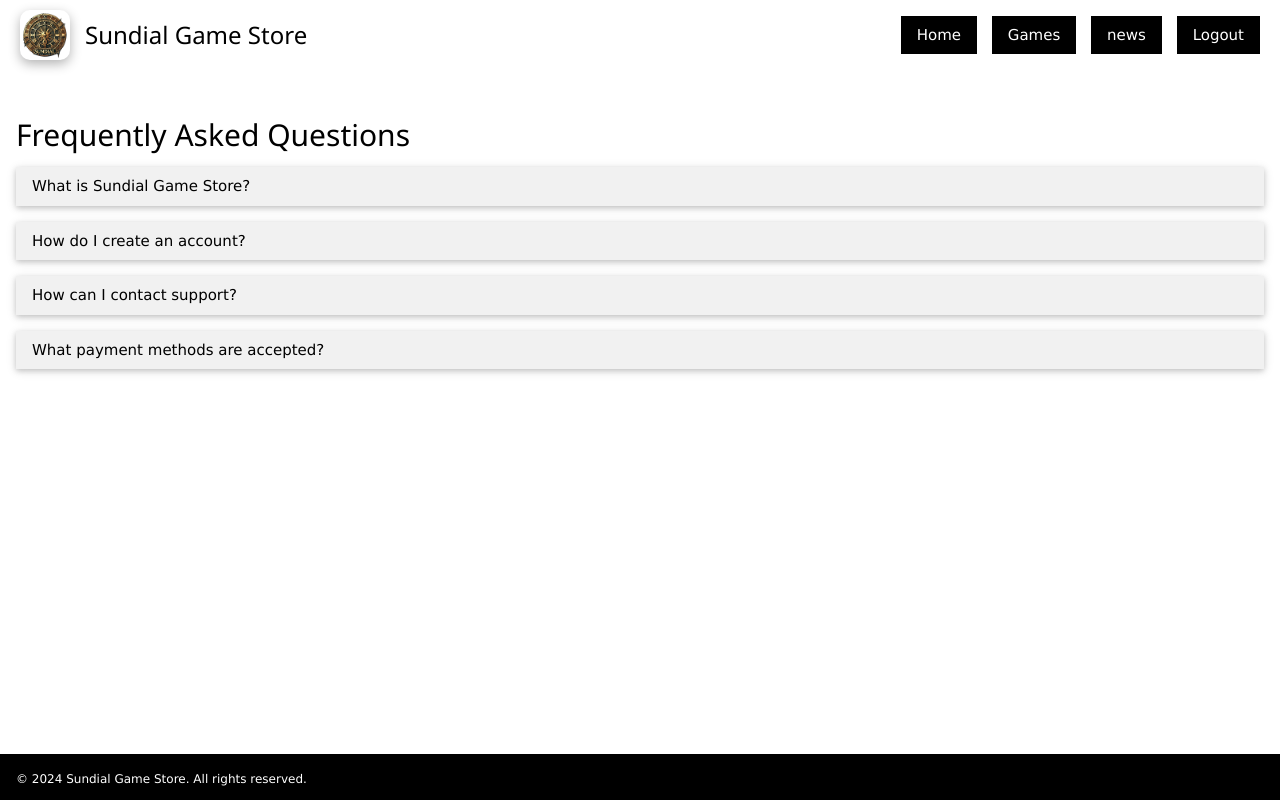
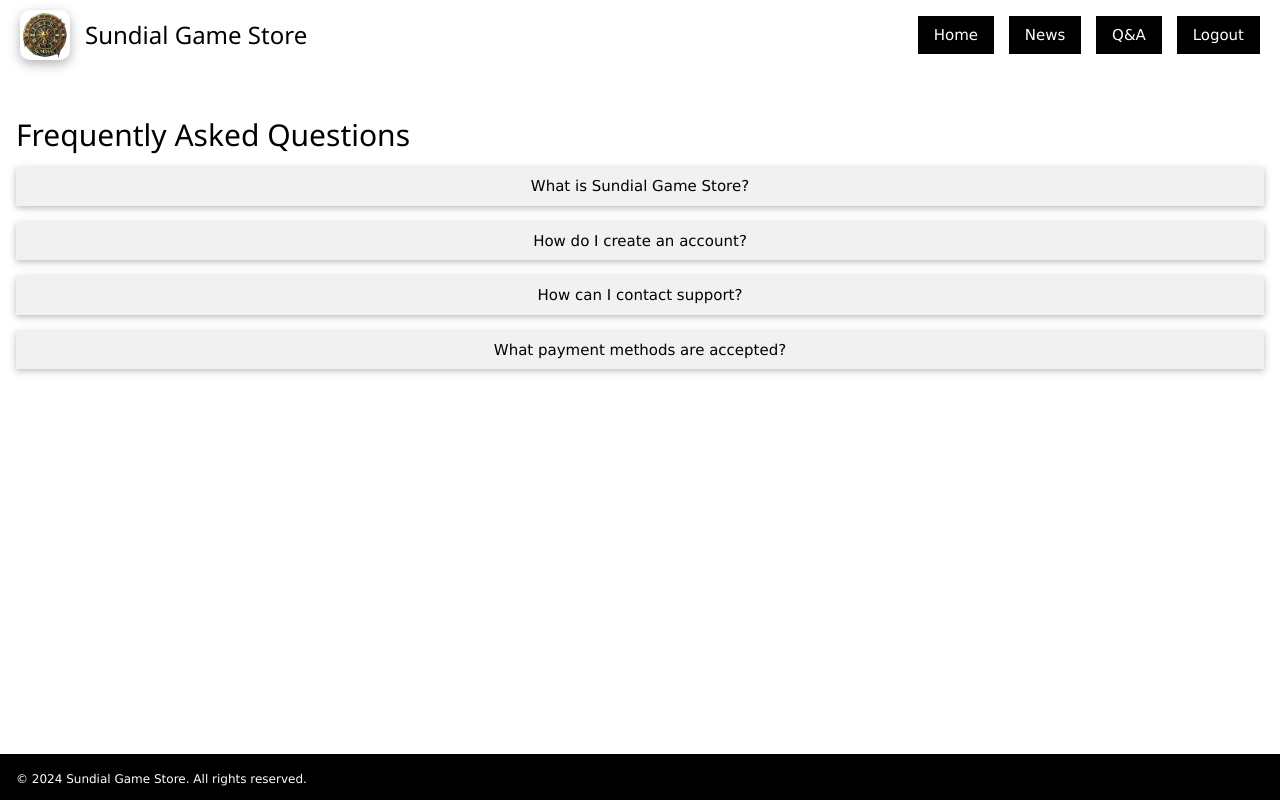
Before and after one commit to Egli001/game-store, a plain HTML site: page QandA.html in a window 1280 px wide. Drawn offline with nearby package versions, Linux system fonts and the light colour scheme.

Commit message:
Update QandA.html

```diff
--- a/QandA.html
+++ b/QandA.html
@@ -10,21 +10,21 @@
 </head>
 <body>
     <div class="header-container responsive-header">
-        <div class="left-header">
-            <img class="logo" src="Images/Sundial_logo.png" alt="Logo">
-            <h1 class="site-title">Sundial Game Store</h1>
+        <div class="left-header"> <!-- Left side of header -->
+            <img class="logo" src="Images/Sundial_logo.png" alt="Logo"> <!-- Site logo image -->
+            <h1 class="site-title">Sundial Game Store</h1> <!-- Site title -->
         </div>
-        <div class="right-header">
+        <div class="right-header"> <!-- Right side of header with navigation buttons -->
             <a href="SUNDIAL_Front_Page.html" class="w3-button w3-black">Home</a>
-            <a href="Games.html" class="w3-button w3-black">Games</a>
-            <a href="news.html" class="w3-button w3-black">news</a>
+            <a href="news.html" class="w3-button w3-black">News</a>
+            <a href="QandA.html" class="w3-button w3-black">Q&A</a>
             <a href="index.html" class="w3-button w3-black">Logout</a>
         </div>
     </div>
     <div class="w3-container w3-padding-32">
         <h2>Frequently Asked Questions</h2>
         <div class="w3-card w3-margin-bottom">
-            <button onclick="this.nextElementSibling.classList.toggle('w3-show')" class="w3-button w3-block w3-light-grey w3-left-align">
+            <button onclick="this.nextElementSibling.classList.toggle('w3-show')" class="w3-button w3-block w3-light-grey">
                 What is Sundial Game Store?
             </button>
             <div class="w3-container w3-hide">
@@ -32,7 +32,7 @@
             </div>
         </div>
         <div class="w3-card w3-margin-bottom">
-            <button onclick="this.nextElementSibling.classList.toggle('w3-show')" class="w3-button w3-block w3-light-grey w3-left-align">
+            <button onclick="this.nextElementSibling.classList.toggle('w3-show')" class="w3-button w3-block w3-light-grey">
                 How do I create an account?
             </button>
             <div class="w3-container w3-hide">
@@ -40,7 +40,7 @@
             </div>
         </div>
         <div class="w3-card w3-margin-bottom">
-            <button onclick="this.nextElementSibling.classList.toggle('w3-show')" class="w3-button w3-block w3-light-grey w3-left-align">
+            <button onclick="this.nextElementSibling.classList.toggle('w3-show')" class="w3-button w3-block w3-light-grey">
                 How can I contact support?
             </button>
             <div class="w3-container w3-hide">
@@ -48,7 +48,7 @@
             </div>
         </div>
         <div class="w3-card w3-margin-bottom">
-            <button onclick="this.nextElementSibling.classList.toggle('w3-show')" class="w3-button w3-block w3-light-grey w3-left-align">
+            <button onclick="this.nextElementSibling.classList.toggle('w3-show')" class="w3-button w3-block w3-light-grey">
                 What payment methods are accepted?
             </button>
             <div class="w3-container w3-hide">
```
